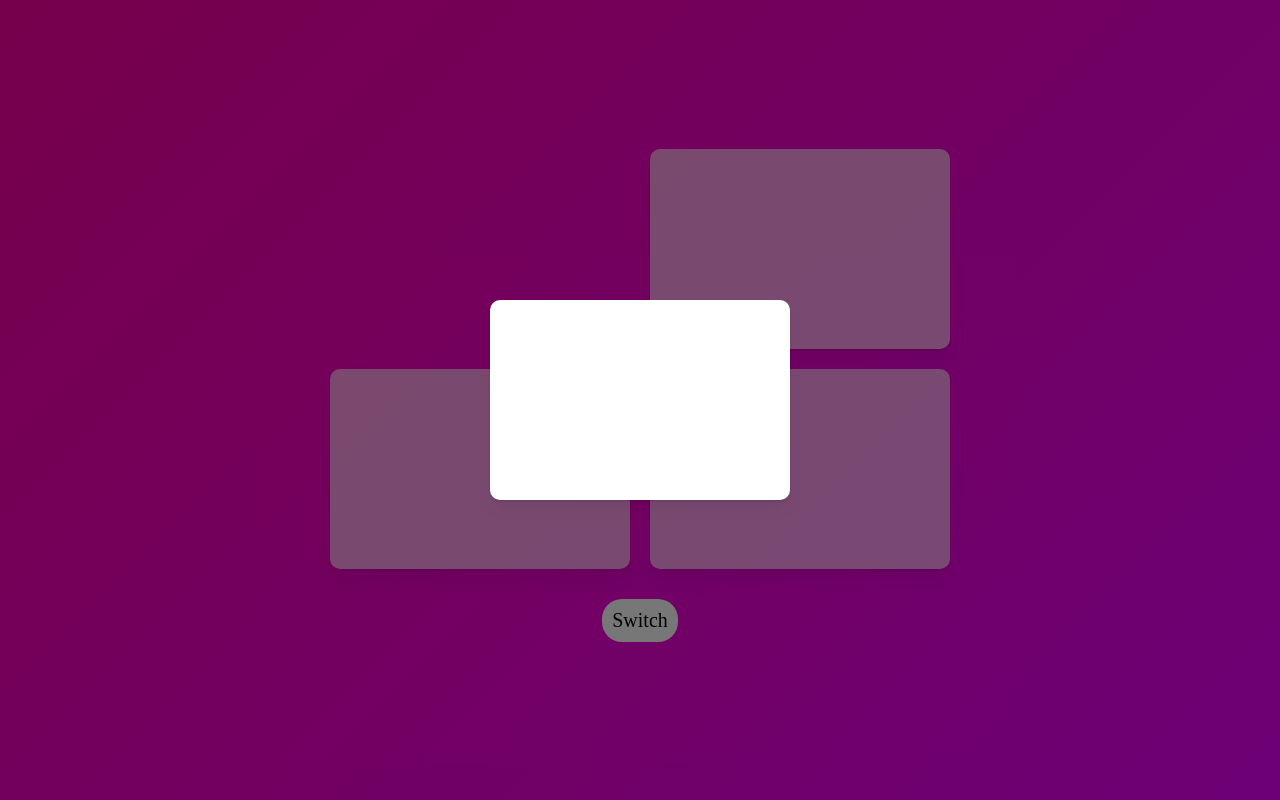
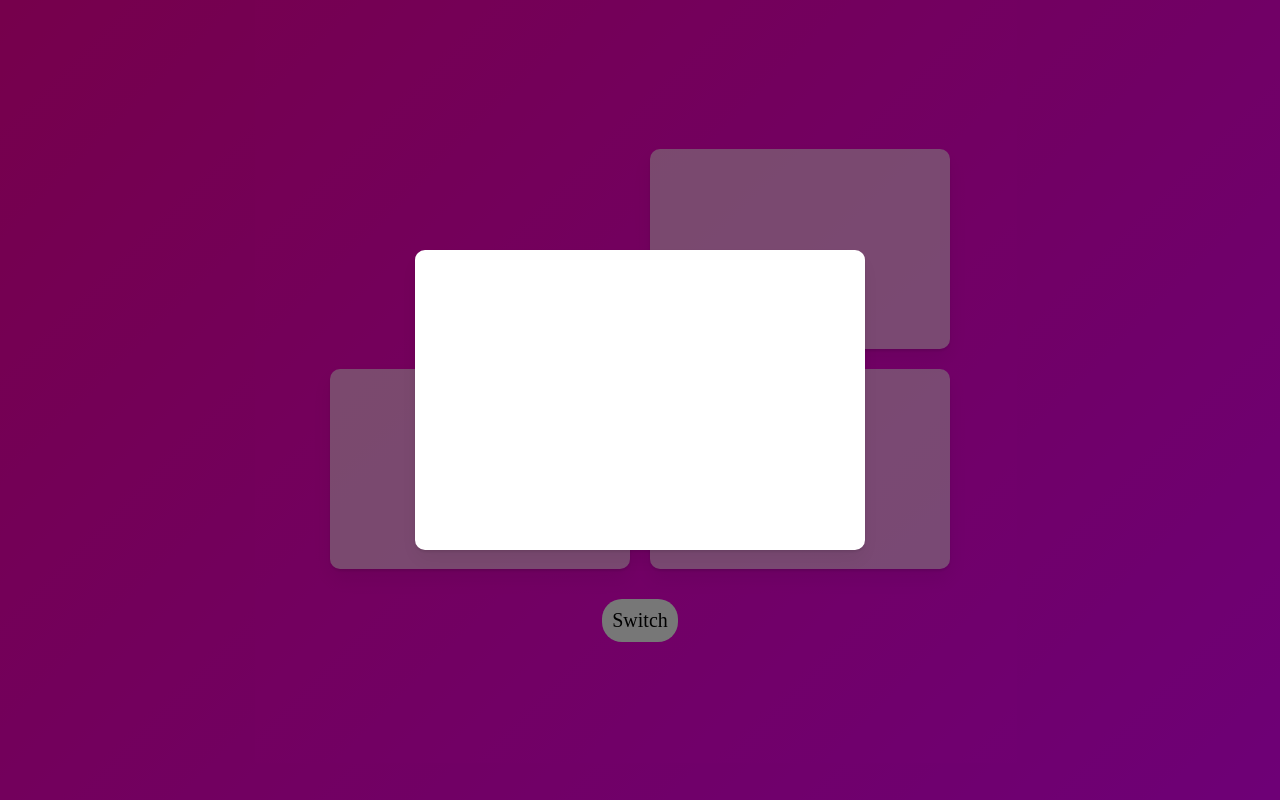
Before and after one commit to jkmathilda/react-motion, a React (Create React App) app: page / in a window 1280 px wide. Both pictures are taken after a click on the element 480 px from the left and 248 px from the top of the page. Built offline with nearby package versions, Linux system fonts and the light colour scheme; a web font is replaced by a local one.

Commit message:
Add details

```diff
--- a/src/App.tsx
+++ b/src/App.tsx
@@ -29,10 +29,10 @@ const Row = styled.div`
   width: 100%;
 `;
 
-const Box = styled(motion.div)<{ isSelected: boolean }>`
+const Box = styled(motion.div)`
   width: 300px;
   height: 200px;
-  background-color: ${({ isSelected }) => (isSelected ? "white" : "rgba(255, 245, 245, 0.6)")};
+  background-color: rgba(255, 245, 245, 0.6);
   border-radius: 10px;
   box-shadow: 0 2px 3px rgba(0, 0, 0, 0.1), 0 10px 20px rgba(0, 0, 0, 0.06);
   margin: 10px;
@@ -61,6 +61,17 @@ const Overlay = styled(motion.div)`
   justify-content: center;
   align-items: center;
   background-color: rgba(0, 0, 0, 0.5);
+`;
+
+const EnlargedBox = styled(motion.div)`
+  width: 450px;
+  height: 300px;
+  background-color: white;
+  border-radius: 10px;
+  box-shadow: 0 2px 3px rgba(0, 0, 0, 0.1), 0 10px 20px rgba(0, 0, 0, 0.06);
+  display: flex;
+  justify-content: center;
+  align-items: center;
 `;
 
 const ButtonContainer = styled(motion.div)`
@@ -105,7 +116,6 @@ function App() {
                 layoutId={item}
                 onClick={() => setSelectedId(item)}
                 whileHover={{ scale: 1.1, ...boxConfigs[rowIndex * 2 + index] }}
-                isSelected={selectedId === item}
               >
                 <AnimatePresence>
                   {activeIndex === rowIndex * 2 + index && !selectedId && (
@@ -129,9 +139,9 @@ function App() {
       <AnimatePresence>
         {selectedId && (
           <Overlay onClick={() => setSelectedId(null)}>
-            <Box layoutId={selectedId} isSelected style={{ width: 300, height: 200 }}>
+            <EnlargedBox layoutId={selectedId}>
               <motion.div style={{ position: "relative" }} />
-            </Box>
+            </EnlargedBox>
           </Overlay>
         )}
       </AnimatePresence>
```
